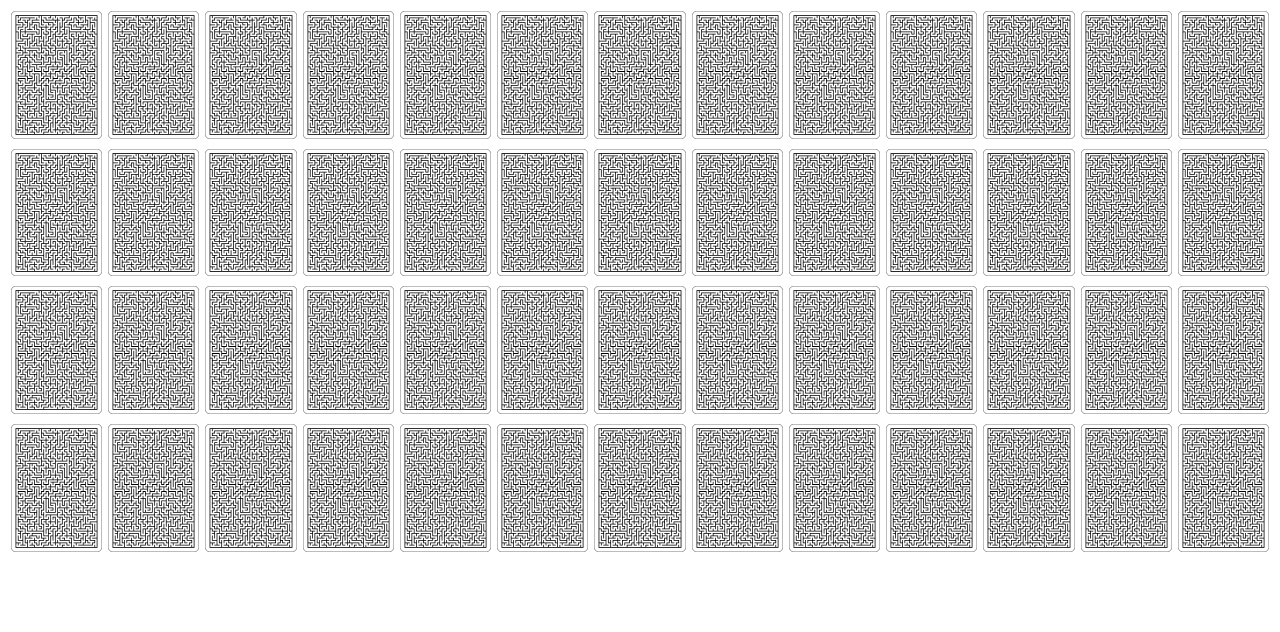
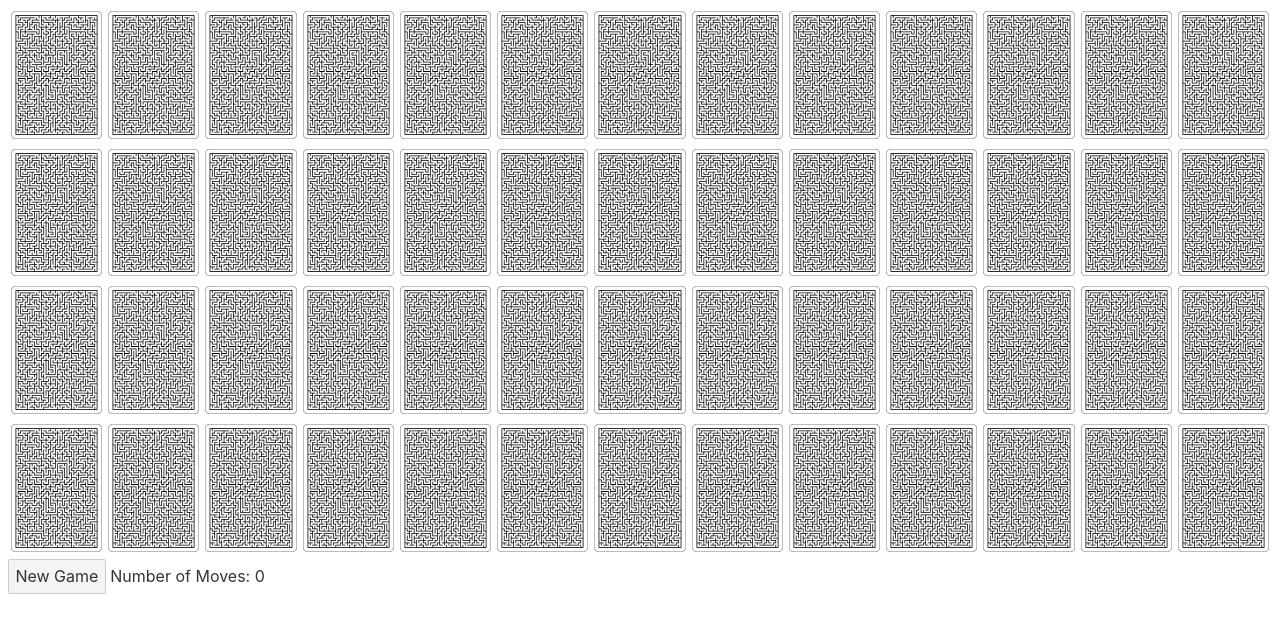
Before and after one commit to jhollen/concentration, a Svelte app: page / in a window 1280 px wide. Shown: the top 632 px of the page. Built offline with nearby package versions, Linux system fonts and the light colour scheme; what deckofcards would draw is missing.

Commit message:
Add game interface with new game and move counter

```diff
--- a/src/App.svelte
+++ b/src/App.svelte
@@ -1,6 +1,14 @@
-<div>
+<div class="app">
 	<PlayField />
+	<GameInterface />
 </div>
 <script>
 import PlayField from './PlayField.svelte';
+import GameInterface from './GameInterface.svelte';
 </script>
+<style>
+.app {
+	display: flex;
+	flex-direction: column;
+}
+</style>
--- /dev/null
+++ b/src/GameInterface.svelte
@@ -0,0 +1,15 @@
+<div class="game-interface">
+    <button on:click={ newGame }>New Game</button>
+    <span>Number of Moves: {$numberOfMoves} </span>
+</div>
+<script>
+import { cards } from './cards-store';
+import { numberOfMoves } from './game-store';
+
+function newGame() {
+    if(confirm('Start a new game?')) {
+        cards.Shuffle();
+        numberOfMoves.set(0);
+    }
+}
+</script>
--- a/src/PlayField.svelte
+++ b/src/PlayField.svelte
@@ -5,6 +5,7 @@
 </div>
 <script>
 import { cards, allMatched } from './cards-store';
+import { numberOfMoves } from './game-store';
 import Card from './Card.svelte';
 
 const hideDelay = 2000;
@@ -20,6 +21,8 @@ function reveal(card) {
         revealedCards = [...revealedCards, card];
 
         if (revealedCards.length == 2) {
+            numberOfMoves.update(n => n + 1);
+
             const card1 = revealedCards[0];
             const card2 = revealedCards[1];
 
--- /dev/null
+++ b/src/game-store.js
@@ -0,0 +1,3 @@
+import { writable } from 'svelte/store';
+
+export const numberOfMoves = writable(0);
```
